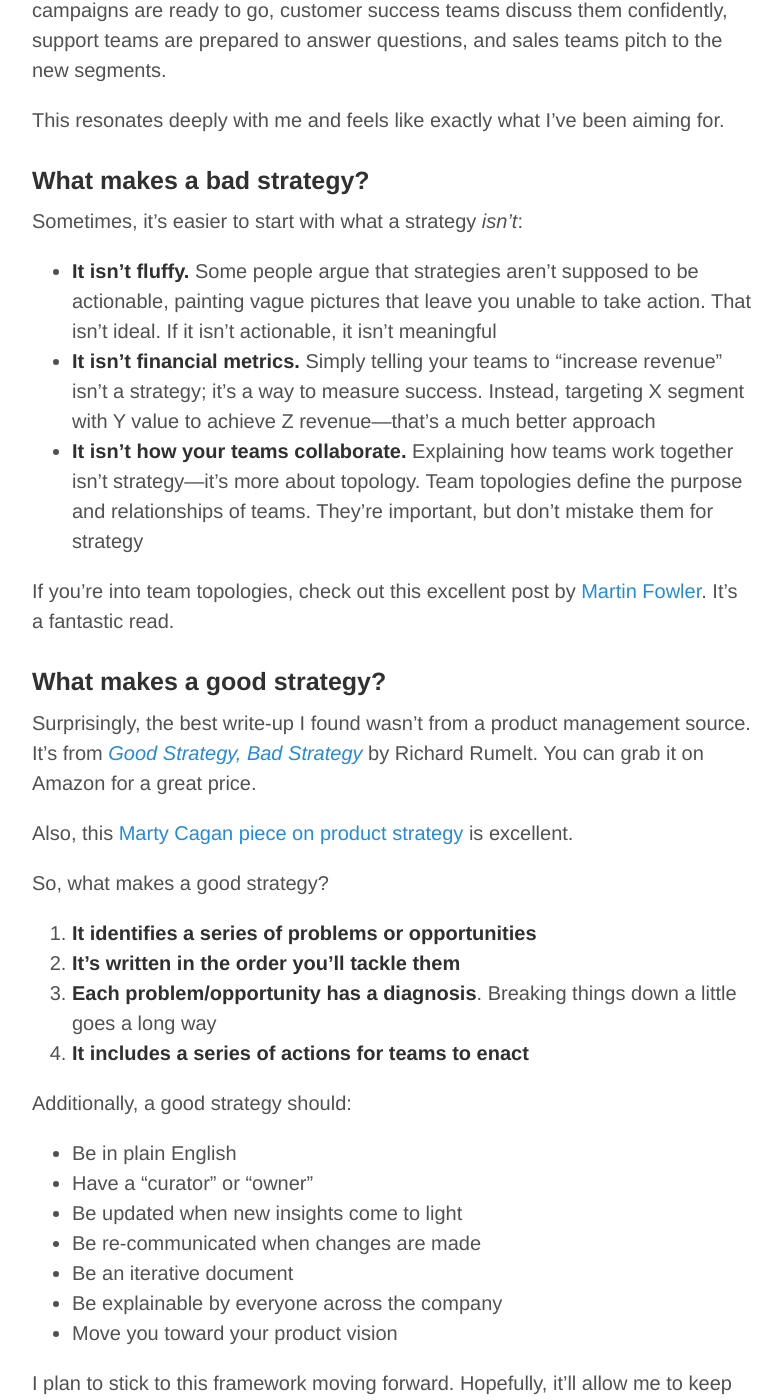
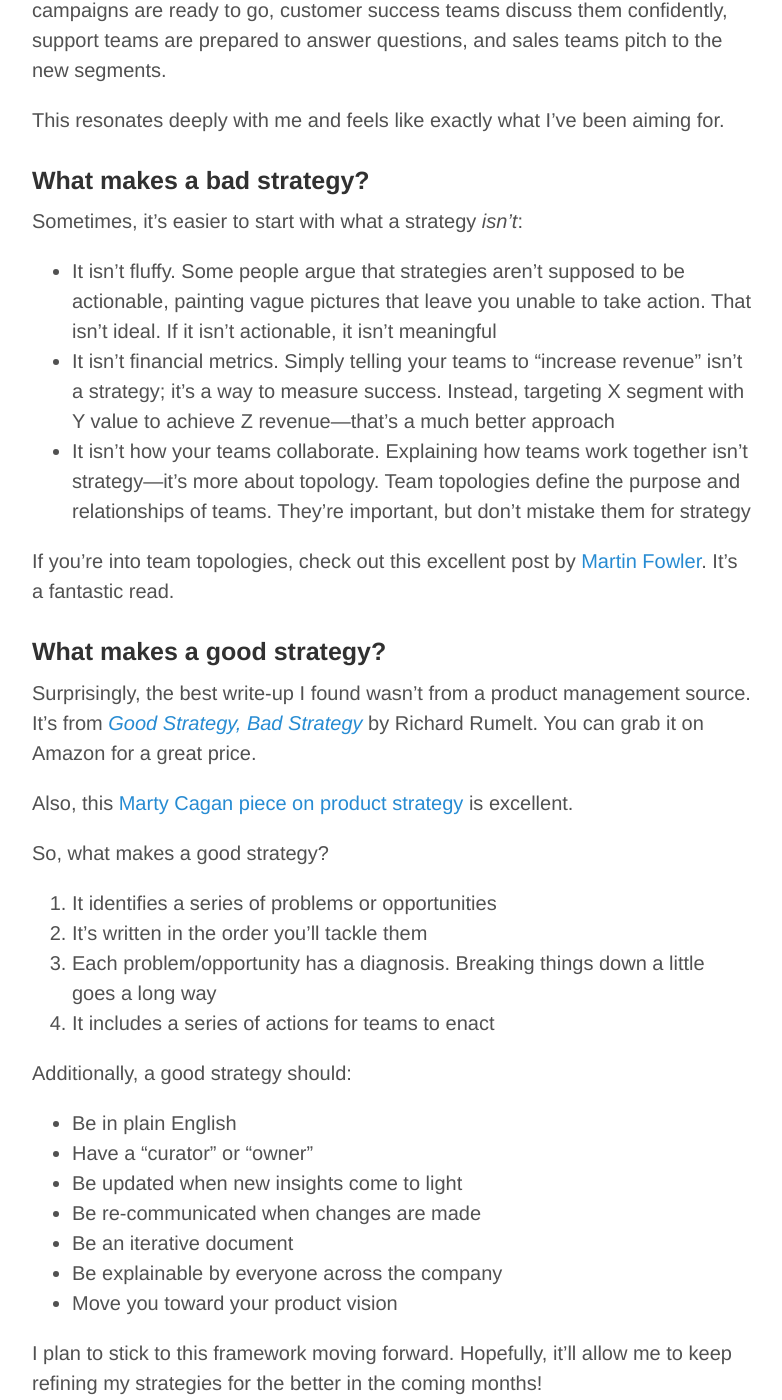
Before and after one commit to calcode/calcode.github.io, a Jekyll site: the page built from _posts/2024-08-01-good-product-strategy.md, in a window 1280 px wide and 1400 px high, scrolled down 1299 px. Shown: the whole window, without its empty margins (248-1030 px from the left). Built offline with Jekyll 4.4.1, drawn with Linux system fonts in a browser that asks for light colours.

```diff
--- a/_posts/2024-08-01-good-product-strategy.md
+++ b/_posts/2024-08-01-good-product-strategy.md
@@ -38,9 +38,9 @@ This resonates deeply with me and feels like exactly what I’ve been aiming for
 ### What makes a bad strategy?
 Sometimes, it’s easier to start with what a strategy *isn’t*:
 
-- **It isn’t fluffy.** Some people argue that strategies aren’t supposed to be actionable, painting vague pictures that leave you unable to take action. That isn’t ideal. If it isn’t actionable, it isn’t meaningful
-- **It isn’t financial metrics.** Simply telling your teams to "increase revenue" isn’t a strategy; it’s a way to measure success. Instead, targeting X segment with Y value to achieve Z revenue—that’s a much better approach
-- **It isn’t how your teams collaborate.** Explaining how teams work together isn’t strategy—it’s more about topology. Team topologies define the purpose and relationships of teams. They’re important, but don’t mistake them for strategy
+- It isn’t fluffy. Some people argue that strategies aren’t supposed to be actionable, painting vague pictures that leave you unable to take action. That isn’t ideal. If it isn’t actionable, it isn’t meaningful
+- It isn’t financial metrics. Simply telling your teams to "increase revenue" isn’t a strategy; it’s a way to measure success. Instead, targeting X segment with Y value to achieve Z revenue—that’s a much better approach
+- It isn’t how your teams collaborate. Explaining how teams work together isn’t strategy—it’s more about topology. Team topologies define the purpose and relationships of teams. They’re important, but don’t mistake them for strategy
 
 If you’re into team topologies, check out this excellent post by [Martin Fowler](https://martinfowler.com/bliki/TeamTopologies.html). It’s a fantastic read.
 
@@ -52,10 +52,10 @@ Also, this [Marty Cagan piece on product strategy](https://www.svpg.com/product-
 
 So, what makes a good strategy?
 
-1. **It identifies a series of problems or opportunities**
-2. **It’s written in the order you’ll tackle them**
-3. **Each problem/opportunity has a diagnosis**. Breaking things down a little goes a long way
-4. **It includes a series of actions for teams to enact**
+1. It identifies a series of problems or opportunities
+2. It’s written in the order you’ll tackle them
+3. Each problem/opportunity has a diagnosis. Breaking things down a little goes a long way
+4. It includes a series of actions for teams to enact
 
 Additionally, a good strategy should:
 - Be in plain English
```
